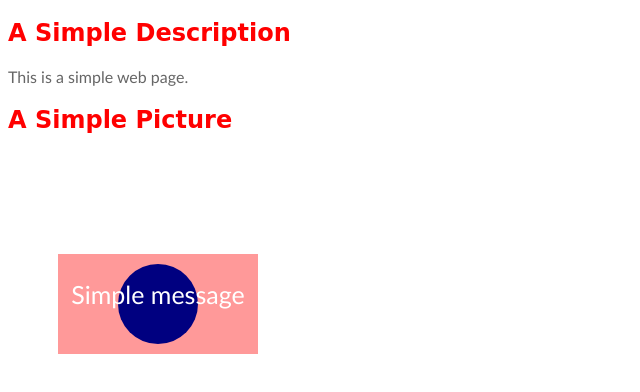
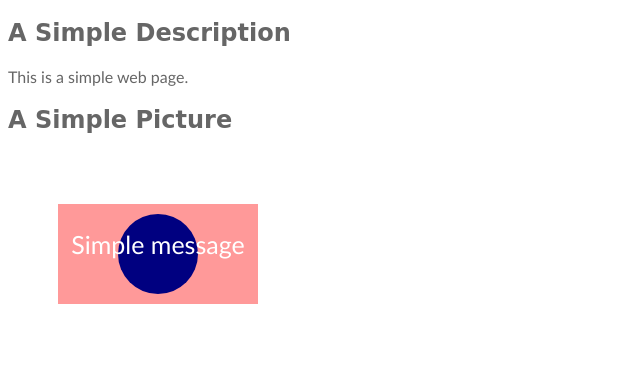
Before and after one commit to rpruim/D3-examples, a plain HTML site: page GettingStarted/simple.html in a window 1280 px wide. Shown: the part 62-454 px from the top of the page, without its empty margins (0-640 px from the left). Drawn offline with nearby package versions, Linux system fonts and the light colour scheme.

```diff
--- a/GettingStarted/simple.html
+++ b/GettingStarted/simple.html
@@ -5,25 +5,26 @@
     <meta name="viewport" content="width=device-width, initial-scale=1.0" />
     <meta http-equiv="X-UA-Compatible" content="ie=edge" />
     <title>Simple Page</title>
-    <script src="https://d3js.org/d3.v5.min.js"></script>
-    <script src="simple.jss"></script>
+    <!-- make d3 available -->
     <script src="https://d3js.org/d3.v5.min.js"></script>
     <link rel="stylesheet" type="text/css" href="simple.css" />
   </head>
   <body>
     <h1>A Simple Web page</h1>
+
     <h2>A Simple Description</h2>
     <p>This is a simple web page.</p>
+
     <h2>A Simple Picture</h2>
+
     <svg id="simple-pic" width="600" height="200">
-      <rect x="50" y="100" width="200" height="100" fill="red" />
-      <circle cx="150" cy="150" r="40" fill="navy" />
-      <text x="150" y="150" fill="white" text-anchor="middle" font-size="25">
+      <rect x="50" y="50" width="200" height="100" fill="red" />
+      <circle cx="150" cy="100" r="40" fill="navy" />
+      <text x="150" y="100" fill="white" text-anchor="middle" font-size="25">
         Simple message
       </text>
     </svg>
-    <script>
-      d3.selectAll('h2').style('color', 'red')
-    </script>
+    <!-- run javascript in this file -->
+    <script src="simple.jss"></script>
   </body>
 </html>
```
